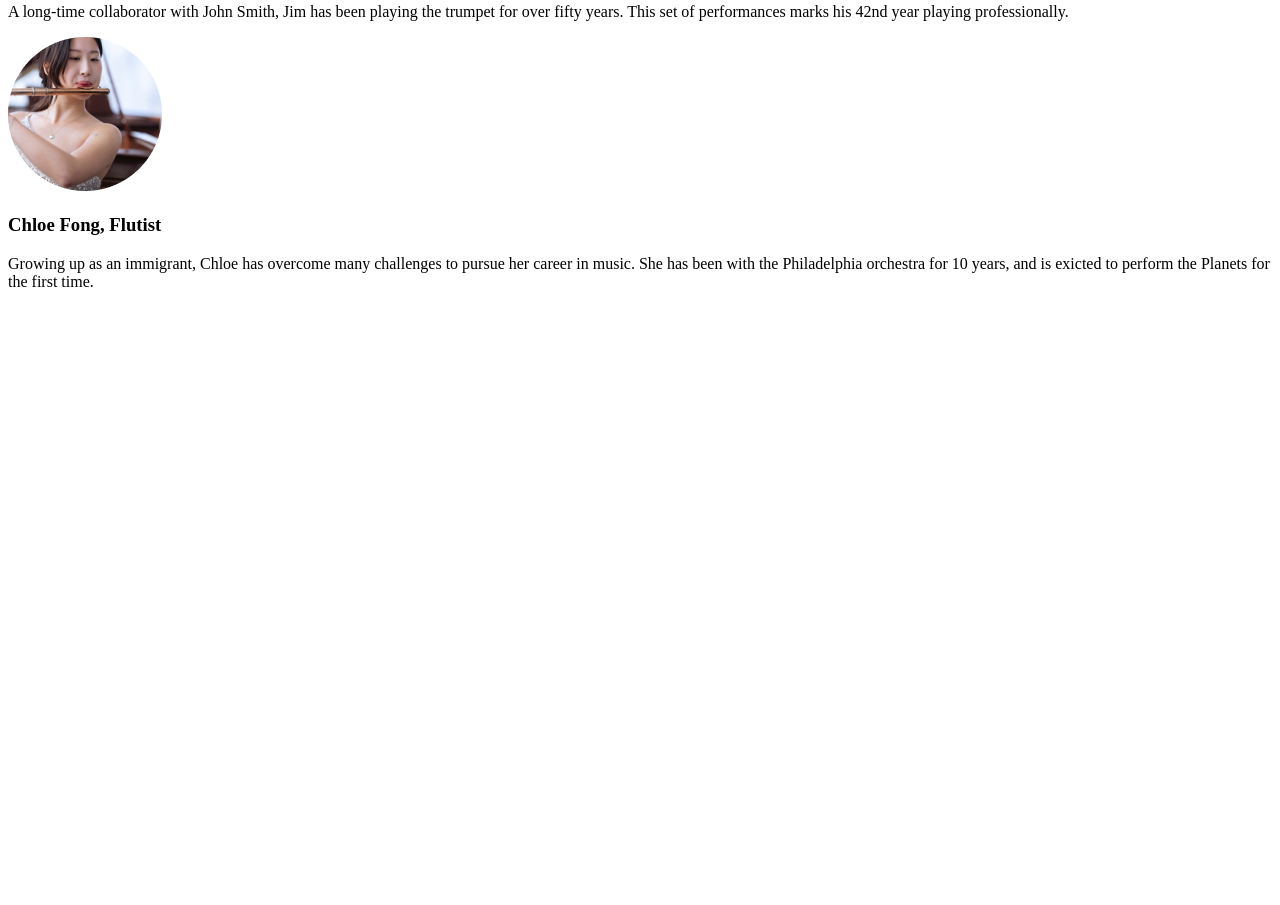
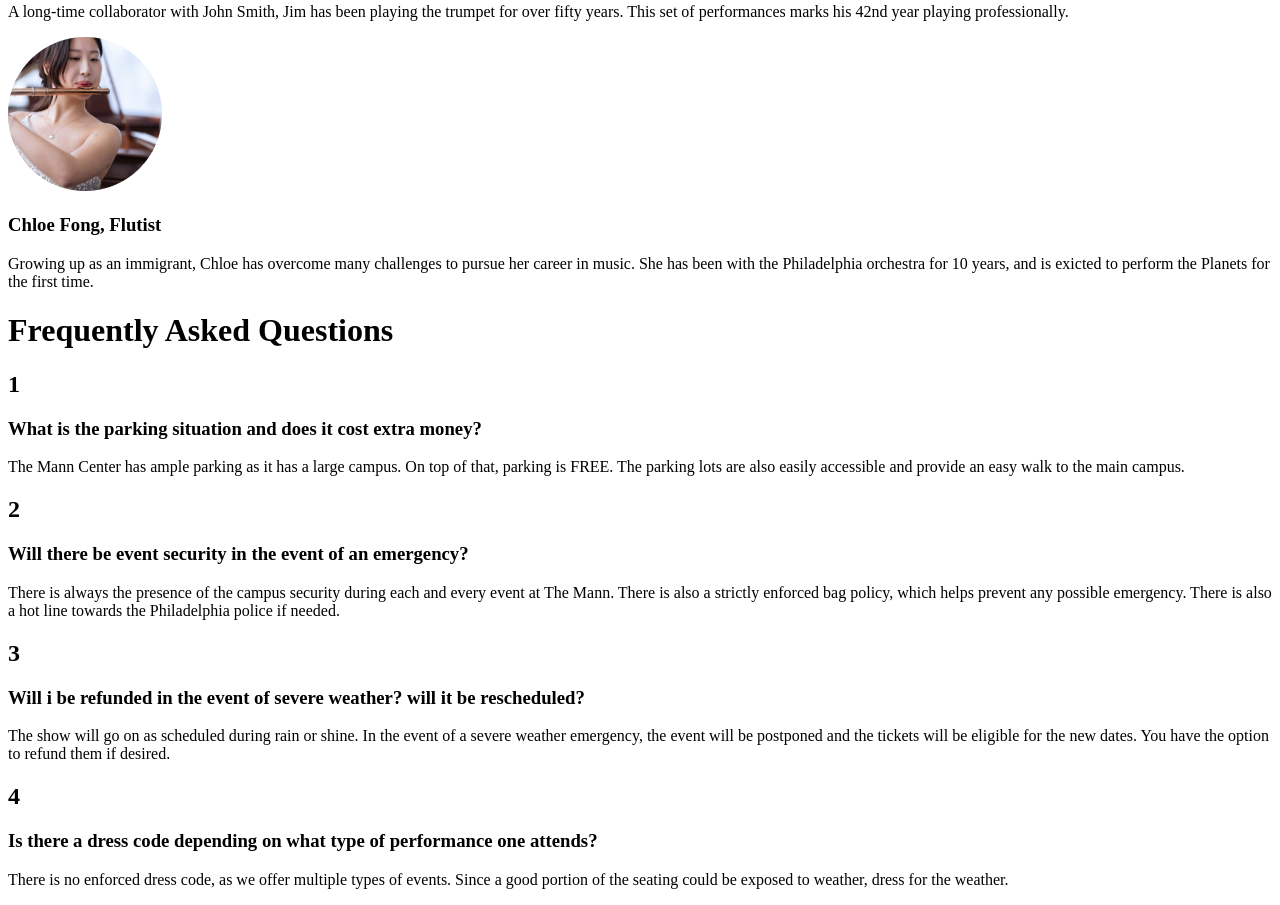
Before and after one commit to swoolard42/event-project, a plain HTML site: page index.html in a window 1280 px wide. Shown: the part 4910-5815 px from the top of the page. Before the commit the page ends 5217 px from the top, so only its background shows below. Drawn offline with Linux system fonts and the light colour scheme; a web font is replaced by a local one.

Commit message:
faq html/ added another font

```diff
--- a/index.html
+++ b/index.html
@@ -158,8 +158,39 @@
 </div>
 
 <div class="faq">
+<h1>Frequently Asked Questions</h1>
+
+  <div class="faq-card-1">
+    <h2>1</h2>
+    <h3>What is the parking situation and does it cost extra money?</h3>
+    <p>The Mann Center has ample parking as it has a large campus. On top of that, parking is FREE. The parking lots are also easily accessible and provide an easy walk to the main campus.
+    </p>
+  </div>
+
+  <div class="faq-card-2">
+    <h2>2</h2>
+    <h3>Will there be event security in the event of an emergency?</h3>
+    <p>There is always the presence of the campus security during each and every event at The Mann. There is also a strictly enforced bag policy, which helps prevent any possible emergency. There is also a hot line towards the Philadelphia police if needed.
+    </p>
+  </div>
+
+  <div class="faq-card-3">
+    <h2>3</h2>
+    <h3>Will i be refunded in the event of severe weather? will it be rescheduled?</h3>
+    <p>The show will go on as scheduled during rain or shine. In the event of a severe weather emergency, the event will be postponed and the tickets will be eligible for the new dates. You have the option to refund them if desired.
+    </p>
+  </div>
+
+  <div class="faq-card-4">
+    <h2>4</h2>
+    <h3>Is there a dress code depending on what type of performance one attends?</h3>
+    <p>There is no enforced dress code, as we offer multiple types of events. Since a good portion of the seating could be exposed to weather, dress for the weather.
+    </p>
+  </div>
 
 </div>
 
+<div class="footer"></div>
+
 </body>
 </html>
--- a/style.css
+++ b/style.css
@@ -1,3 +1,4 @@
 /*Fonts*/
 @import url('https://fonts.googleapis.com/css2?family=Bebas+Neue&display=swap');
 @import url('https://fonts.googleapis.com/css2?family=Headland+One&display=swap');
+@import url('https://fonts.googleapis.com/css2?family=Inria+Sans&display=swap');
```
